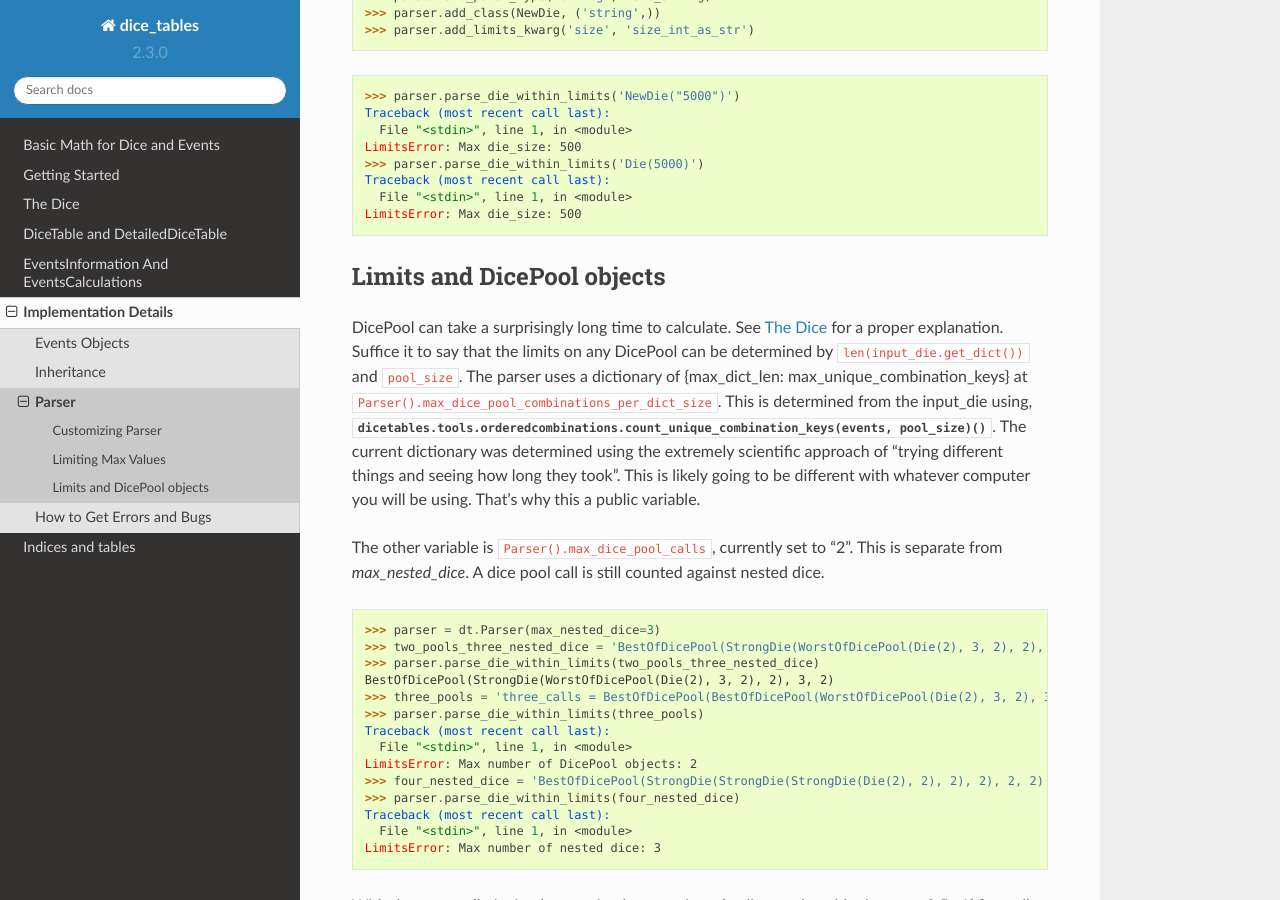
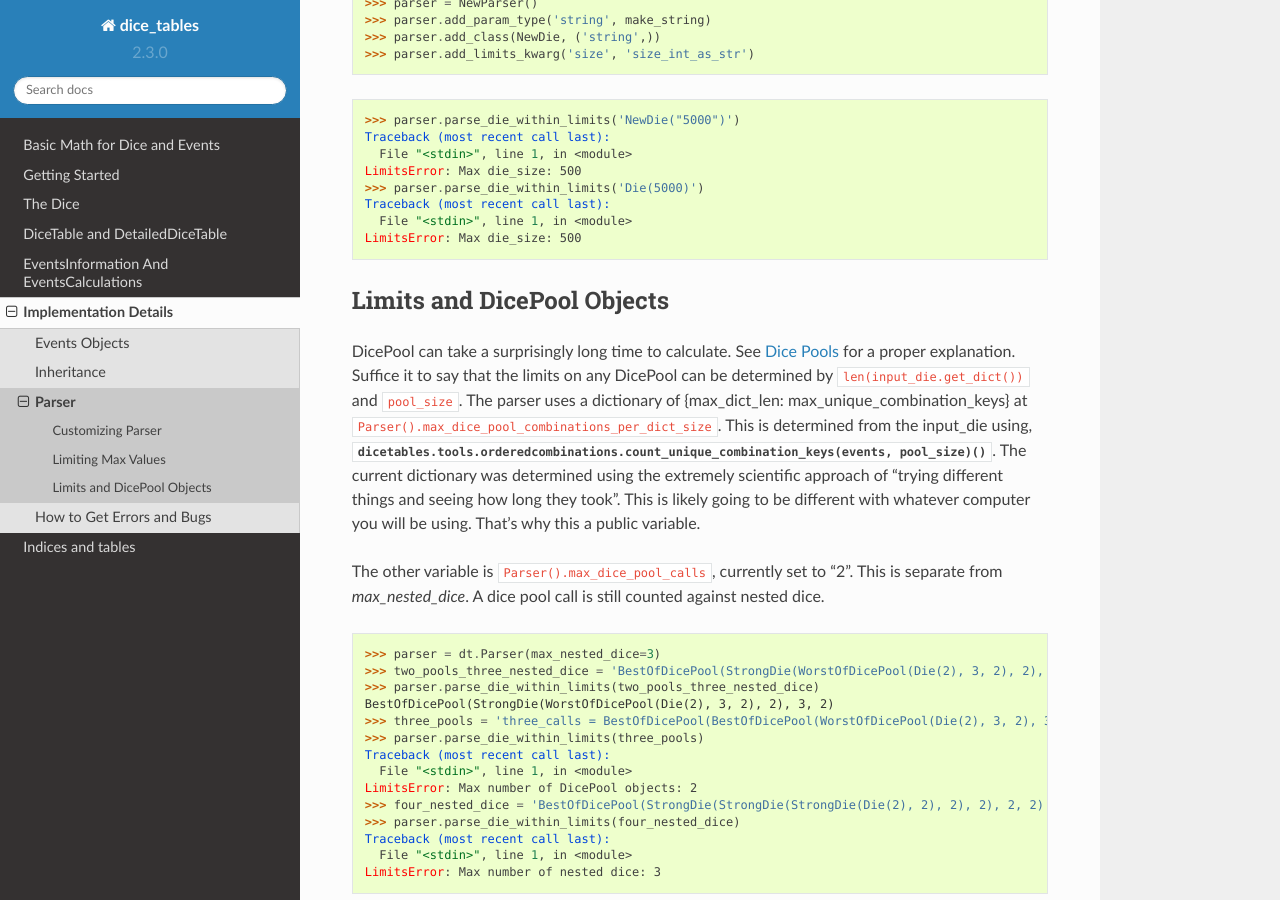
Before and after one commit to eric-s-s/dice-tables, a Sphinx documentation site: the page built from docs/implementation_details/parser.rst, in a window 1280 px wide and 900 px high, scrolled down 5511 px. Built offline with Sphinx 7.4.7 and the Read the Docs theme 2.0.0, drawn with Linux system fonts in a browser that asks for light colours; some of the changed text lies outside the part shown.

Commit message:
some cleanup

```diff
--- a/docs/implementation_details/events_objects.rst
+++ b/docs/implementation_details/events_objects.rst
@@ -30,7 +30,6 @@ Events Objects
 
 .. autoclass:: dicetables.eventsbases.protodie.ProtoDie
 
-    This is the basis for all the dice classes.
 
 .. autoclass:: dicetables.additiveevents.AdditiveEvents
     :members:
--- a/docs/implementation_details/parser.rst
+++ b/docs/implementation_details/parser.rst
@@ -291,10 +292,10 @@ Traceback (most recent call last):
   File "<stdin>", line 1, in <module>
 LimitsError: Max die_size: 500
 
-Limits and DicePool objects
+Limits and DicePool Objects
 ---------------------------
 
-DicePool can take a surprisingly long time to calculate. See :doc:`../the_dice` for a proper explanation.
+DicePool can take a surprisingly long time to calculate. See :ref:`Dice Pools` for a proper explanation.
 Suffice it to say that the limits on any DicePool can be determined by :code:`len(input_die.get_dict())` and
 :code:`pool_size`. The parser uses a dictionary of {max_dict_len: max_unique_combination_keys} at
 :code:`Parser().max_dice_pool_combinations_per_dict_size`. This is determined from the input_die using,
```
Also changed, not shown: other parts of docs/implementation_details/parser.rst (+1 -0 lines), docs/the_dice.rst (+20 -5 lines), 3 other files.
